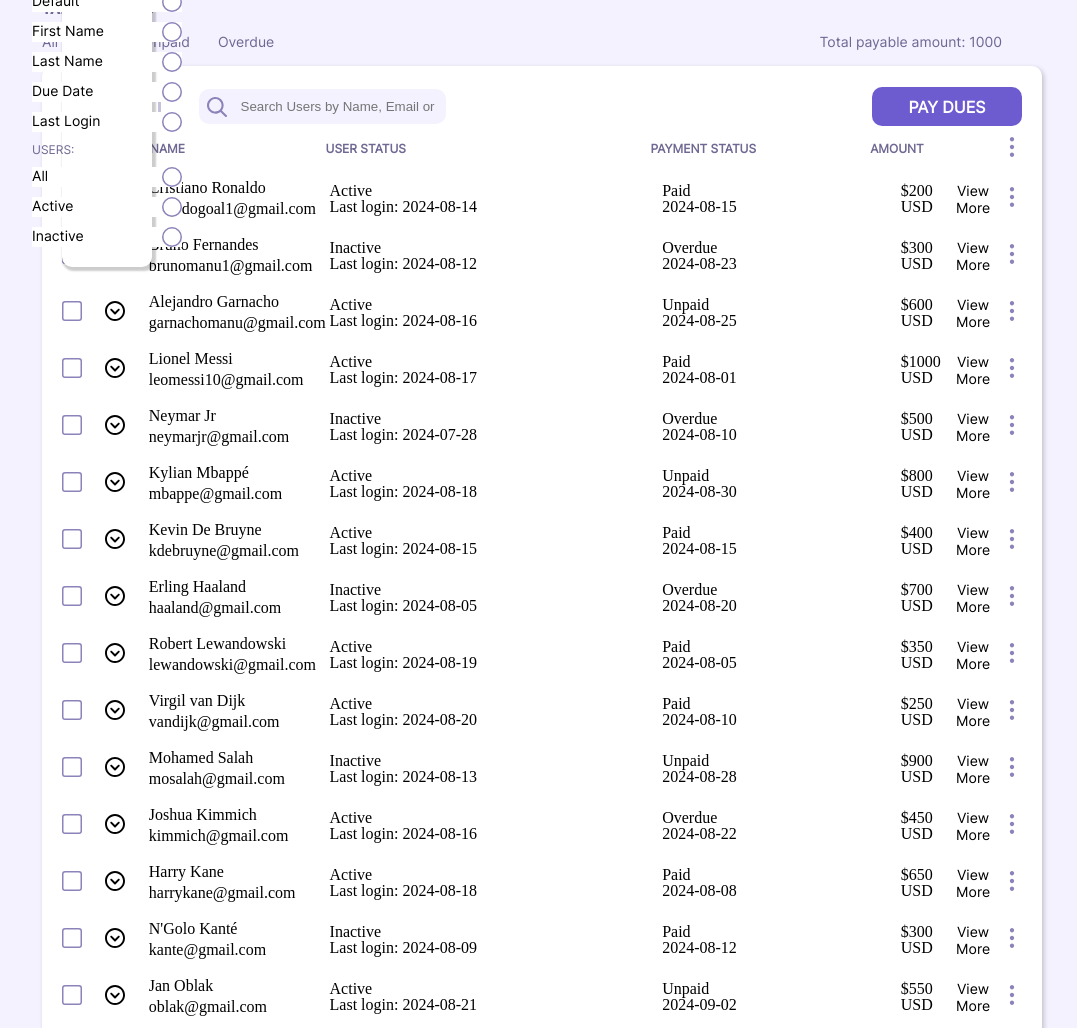
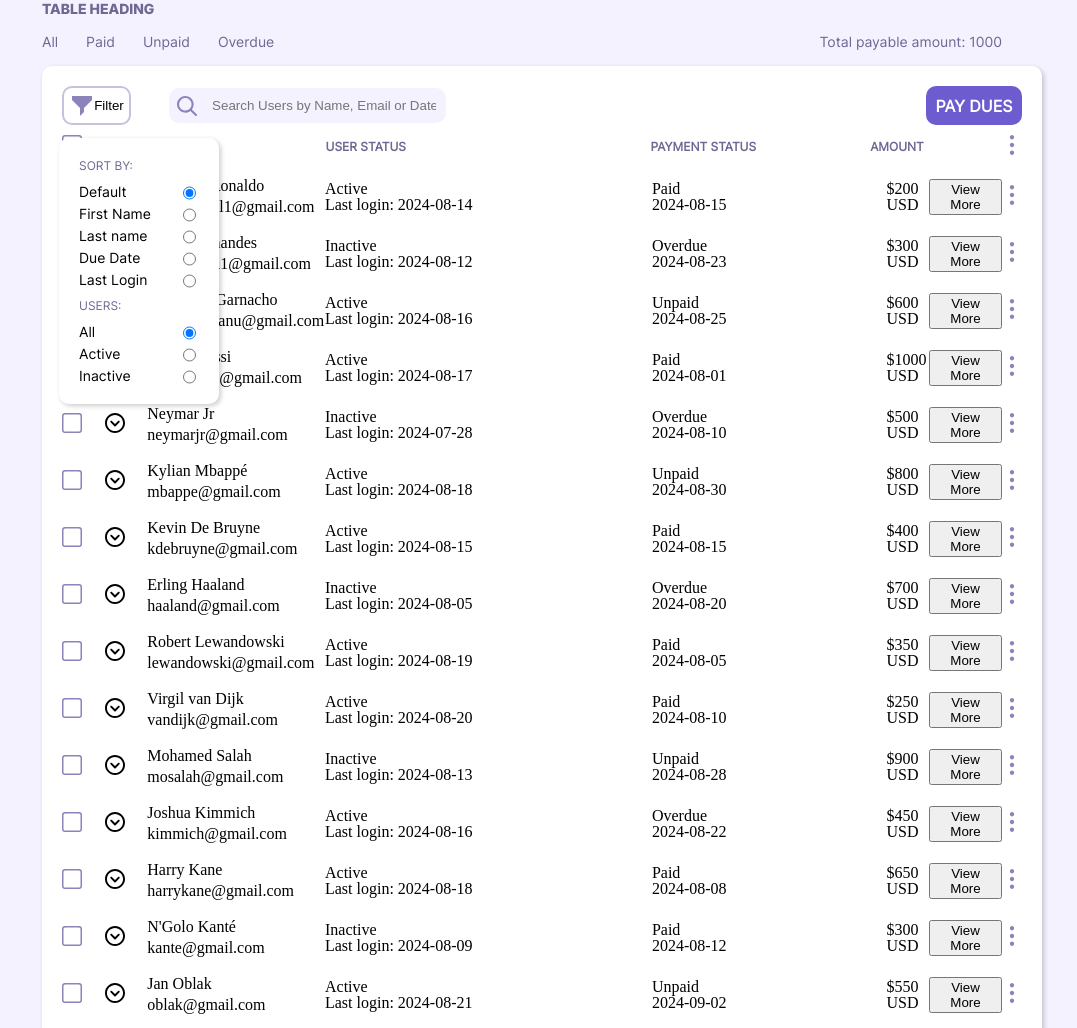
Before and after one commit to bunwg29/PRACTICE-JS, a website built with Vite: page src/index.html in a window 1280 px wide. Shown: the top 1028 px of the page, without its empty margins (118-1195 px from the left). Built offline with nearby package versions, Linux system fonts and the light colour scheme; data requests are answered from the project's data file.

Commit message:
fix: change type of form when click filter

```diff
--- a/src/styles/components/_filter.scss
+++ /dev/null
@@ -1,45 +0,0 @@
-@use "../base/" as *;
-
-
-.filter {
-   display: none;
-   position: fixed;
-   z-index: 100;
-   width: 50px;
-   padding: 20px;
-   background-color: $tcl-button;
-   border-radius: 10px;
-   box-shadow: 2px 2px 2px 2px $bs-menu;
-   @include flexStyle (none, none, column);
-   gap: 10px;
-   &-sort {
-      width: 150px;
-   }
-
-   &-users {
-      width: 150px;
-   }
-
-   &-title {
-      @include font ($primary-font, $fs-small, $fw-first);
-      color: $tcl-first;
-   }
-}
-
-.filter > * {
-   @include flexStyle (none, none, column);
-   gap: 10px;
-}
-
-button {
-   width: 150px;
-   padding: 0;
-   @include flexStyle (space-between, none, row);
-   border: none;
-   background-color: $tcl-button;
-   @include font-decription();
-}
-
-button :hover {
-   background-color: $bgcl-inactiveStatus;
-}
--- /dev/null
+++ b/src/styles/components/_filterActive.scss
@@ -0,0 +1,39 @@
+@use "../base/" as *;
+
+.filter-active {
+   width: 120px;
+   padding: 20px;
+   position: absolute;
+   top: 50px;
+   left: -5px;
+   @include flexStyle (none, none, column);
+   gap: 10px;
+   background-color: $tcl-button;
+   z-index: 100;
+   border-radius: 10px;
+   box-shadow: 2px 2px 5px 0px $bs-menu;
+
+   .sort > *,
+   .users > * {
+      @include flexStyle (none, none, column);
+      gap: 5px;
+   }
+
+   .sort, .users {
+      @include flexStyle (none, none, column);
+      gap: 10px;
+   }
+   label {
+      @include font-decription();
+      @include flexStyle (space-between, none, row);
+   }
+
+   label :hover {
+      background-color: $bgcl-inactiveStatus;
+   }
+   .sort-title, .users-title {
+      text-align: left;
+      @include font ($primary-font, $fs-small, $fw-first);
+      color: $tcl-first;
+   }
+}
--- a/src/styles/components/_index.scss
+++ b/src/styles/components/_index.scss
@@ -1,3 +1,3 @@
 @import "./menuTable";
 @import "./menuTitle";
-@import "./filter";
+@import "./filterActive";
--- a/src/styles/components/_menuTable.scss
+++ b/src/styles/components/_menuTable.scss
@@ -20,6 +20,7 @@
       gap: 10%;
       width: 40%;
       &-filter {
+         position: relative;
          padding: 2%;
          border-radius: 10px;
          background-color: $bgcl-item-profile;
--- a/src/view/components/filter.js
+++ b/src/view/components/filter.js
@@ -1,55 +1,65 @@
 const filter = () => {
    return `
-      <div class="filter">
-
-         <div class="filter-sort">
-            <p class = "filter-title">SORT BY:</p>
-            <button class="filter-sort-default">
-               <p>Default</p>
-               <img class="img-option-empty" src="./assets/icons/optionEmpty.svg" alt="Option optionEmpty">
-            </button>
-
-            <button class="filter-sort-first">
-               <p>First Name</p>
-               <img class="img-option-empty" src="./assets/icons/optionEmpty.svg" alt="Option optionEmpty">
-            </button>
-
-            <button class="filter-sort-last">
-               <p>Last Name</p>
-               <img class="img-option-empty" src="./assets/icons/optionEmpty.svg" alt="Option optionEmpty">
-            </button>
-
-            <button class="filter-sort-due">
-               <p>Due Date</p>
-               <img class="img-option-empty" src="./assets/icons/optionEmpty.svg" alt="Option optionEmpty">
-            </button>
-
-            <button class="filter-sort-last">
-               <p>Last Login</p>
-               <img class="img-option-empty" src="./assets/icons/optionEmpty.svg" alt="Option optionEmpty">
-            </button>
-
+      <div class="filter-active">
+         <div class="sort">
+            <p class="sort-title">SORT BY:</p>
+            <ul class="sort-options">
+               <li>
+                  <label>
+                     Default
+                     <input type="radio" name="sort" value="default" checked>
+                  </label>
+               </li>
+               <li>
+                  <label>
+                     First Name
+                     <input type="radio" name="sort" value="first-name">
+                  </label>
+               </li>
+               <li>
+                  <label>
+                     Last name
+                     <input type="radio" name="sort" value="last-name">
+                  </label>
+               </li>
+               <li>
+                  <label>
+                     Due Date
+                     <input type="radio" name="sort" value="due-date">
+                  </label>
+               </li>
+               <li>
+                  <label>
+                     Last Login
+                     <input type="radio" name="sort" value="last-login">
+                  </label>
+               </li>
+            </ul>
          </div>
 
-         <div class="filter-users">
-            <p class = "filter-title">USERS:</p>
-            <button class="filter-users-all">
-               <p>All</p>
-               <img class="img-option-empty" src="./assets/icons/optionEmpty.svg" alt="Option optionEmpty">
-            </button>
-
-            <button class="filter-users-active">
-               <p>Active</p>
-               <img class="img-option-empty" src="./assets/icons/optionEmpty.svg" alt="Option optionEmpty">
-            </button>
-
-            <button class="filter-users-inactive">
-               <p>Inactive</p>
-               <img class="img-option-empty" src="./assets/icons/optionEmpty.svg" alt="Option optionEmpty">
-            </button>
-
+         <div class="users">
+            <p class="users-title">USERS:</p>
+            <ul class="users-options">
+               <li>
+                  <label>
+                     All
+                     <input type="radio" name="users" value="all" checked>
+                  </label>
+               </li>
+               <li>
+                  <label>
+                     Active
+                     <input type="radio" name="users" value="active">
+                  </label>
+               </li>
+               <li>
+                  <label>
+                     Inactive
+                     <input type="radio" name="users" value="inactive">
+                  </label>
+               </li>
+            </ul>
          </div>
-
       </div>
    `;
 }
--- a/src/view/components/menuTable.js
+++ b/src/view/components/menuTable.js
@@ -8,7 +8,7 @@ const menuTable = () => {
             <button class="menu-left-filter">
                <img src="../assets/icons/filter.svg" alt="filter-icon">
                <p>Filter</p>
-
+               ${filter()}
             </button>
             <div class="menu-left-search">
                <img src="../assets/icons/searchOption.svg" alt="search-bar">
@@ -18,7 +18,6 @@ const menuTable = () => {
 
          <button class="menu-pay">PAY DUES</button>
 
-         ${filter()}
       </div>
    `;
 
```
Also changed, not shown: src/view/components/test.html (added, +61 -0 lines).
